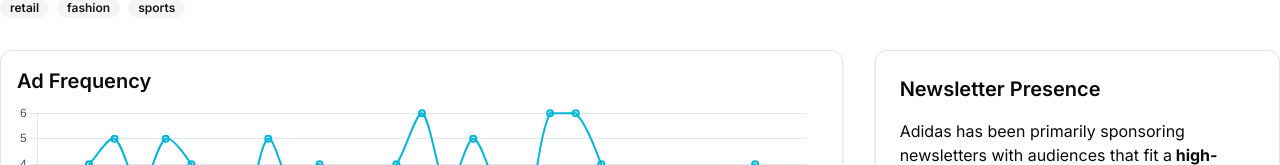
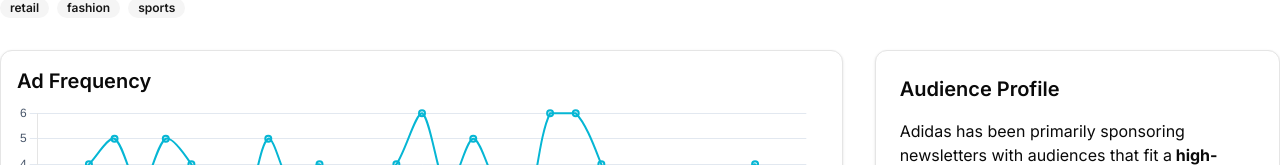
Before and after one commit to null-hax/timemedia-ad-library, a Next.js app: page /company/adidas in a window 1280 px wide. Shown: the part 223-388 px from the top of the page. Built offline with nearby package versions, Linux system fonts and the light colour scheme.

Commit message:
update copy

```diff
--- a/src/app/company/[slug]/page.tsx
+++ b/src/app/company/[slug]/page.tsx
@@ -66,7 +66,7 @@
         </Card>
 
         <Card className="p-6">
-          <h2 className="text-xl font-semibold mb-4">Newsletter Presence</h2>
+          <h2 className="text-xl font-semibold mb-4">Audience Profile</h2>
           <div className="prose max-w-none">
             <p>
               {company.name} has been primarily sponsoring newsletters with audiences that fit a
```
